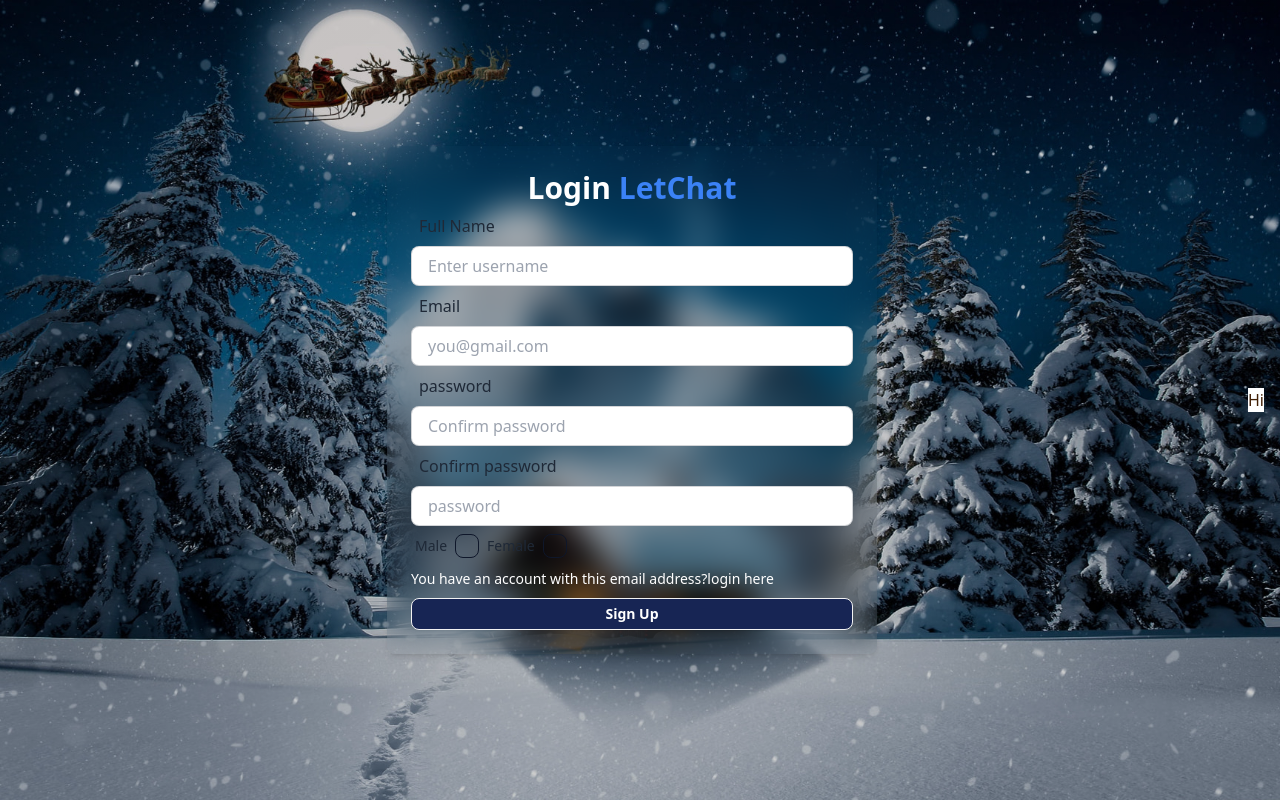
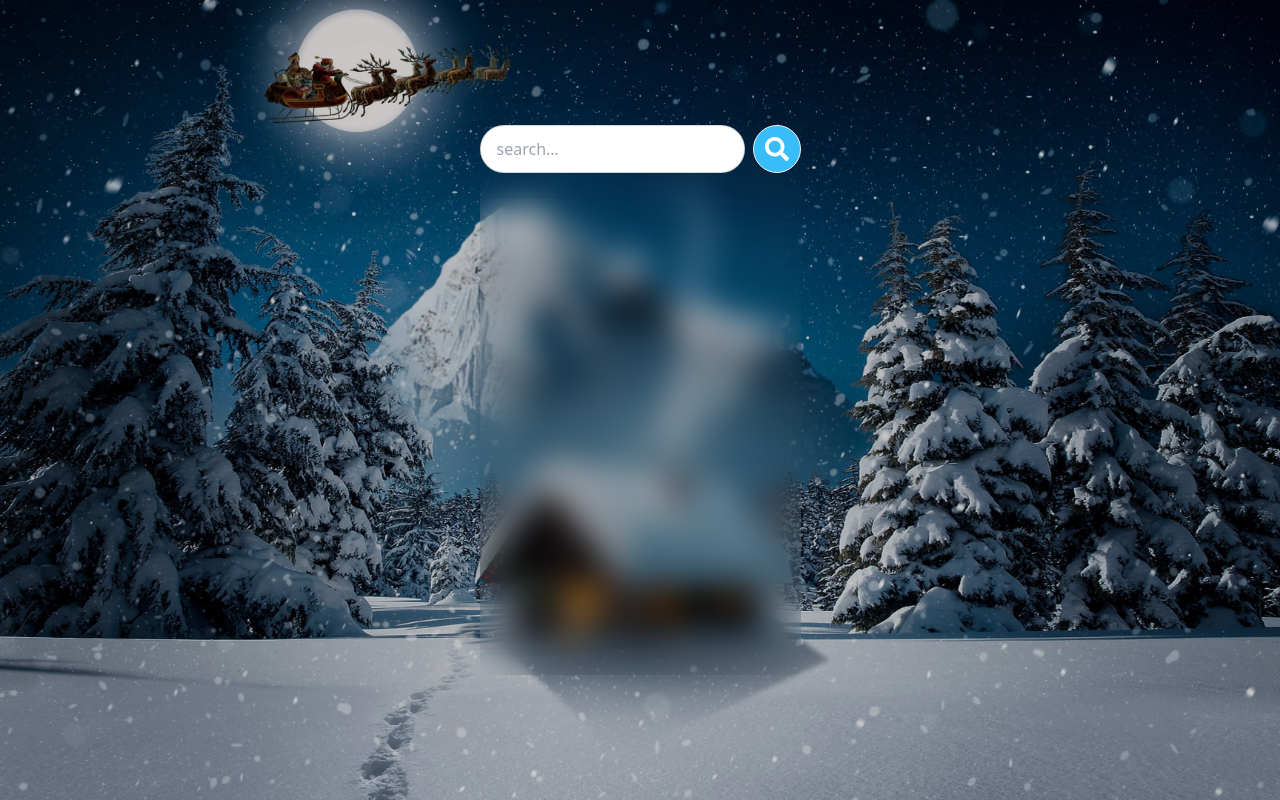
Before and after one commit to louissosthenes9/LetsChat, a React (Vite) app in the folder frontend/: page / in a window 1280 px wide. Built offline with nearby package versions, Linux system fonts and the light colour scheme.

Commit message:
added  home page

```diff
--- a/frontend/src/App.jsx
+++ b/frontend/src/App.jsx
@@ -1,15 +1,17 @@
 
 import './App.css'
+import Home from './pages/home/Home.jsx';
 //import Login from './pages/login/Login'
-import SignUp from "./pages/signup/SignUp.jsx";
+//import SignUp from "./pages/signup/SignUp.jsx";
 
 function App() {
 
   return (
     <>
     <div className="p-4 h-screen flex items-center justify-center">
-      <SignUp/>
-      <p className='bg-white text-yellow-950'>Hi</p>
+      {/* <SignUp/> */}
+      <Home />
+
     </div>
 
     </>
```
